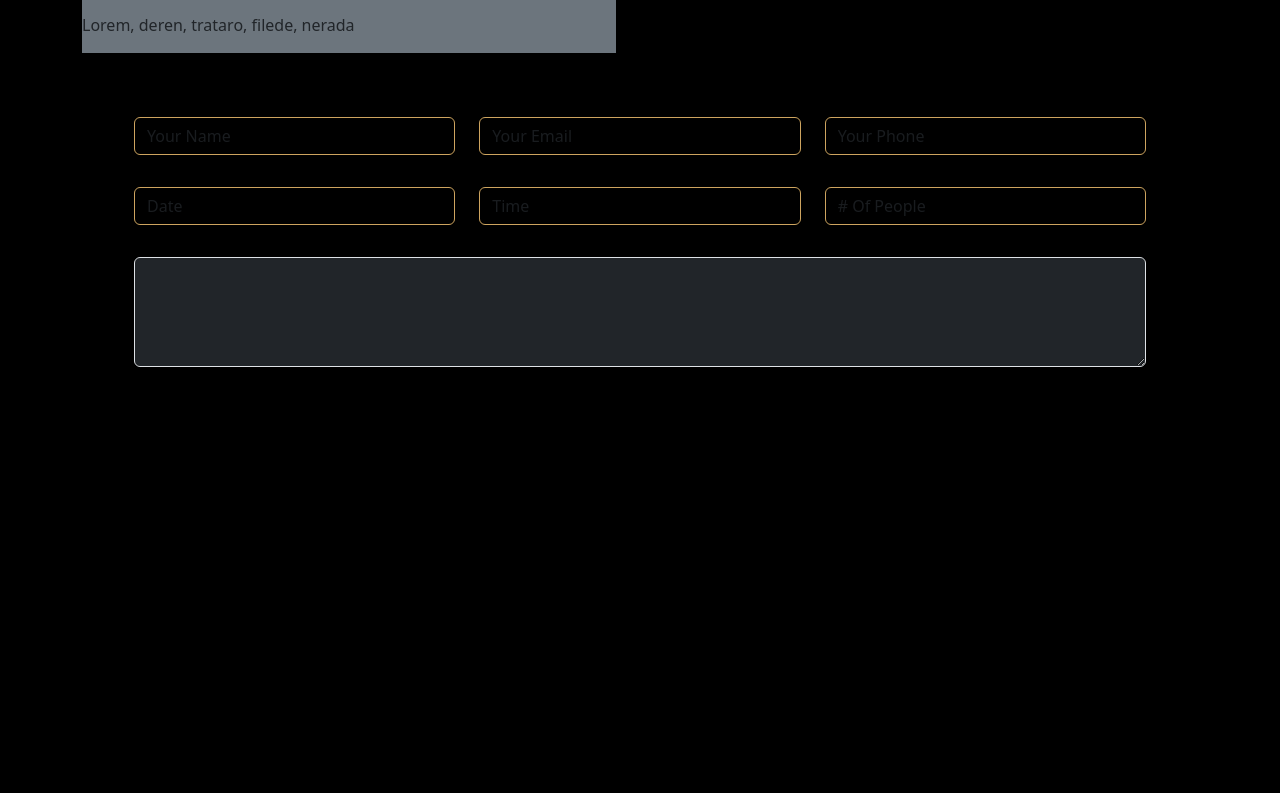
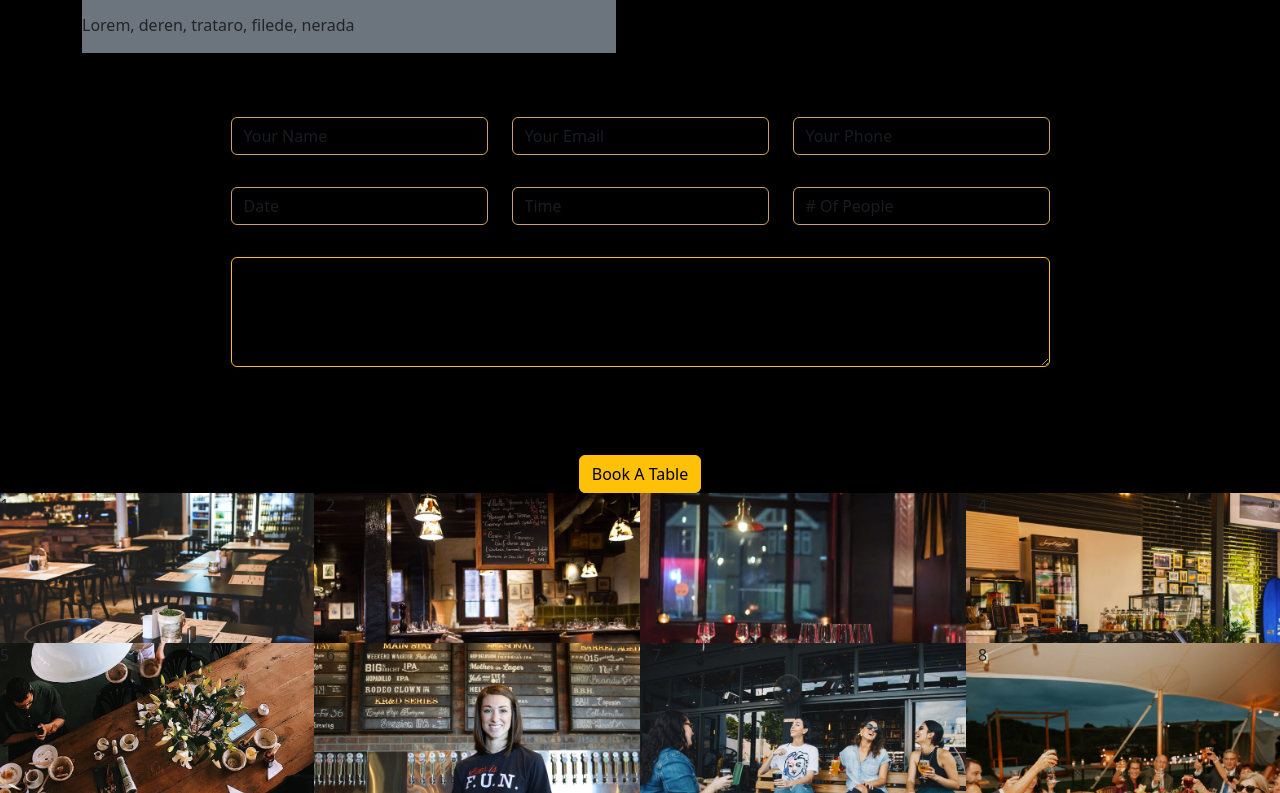
Before and after one commit to aissahoney/CbienBon, a website: page index.html in a window 1280 px wide. Shown: the part 2771-3564 px from the top of the page. Before the commit the page ends 3226 px from the top, so only its background shows below. Drawn offline with nearby package versions, Linux system fonts and the light colour scheme.

Commit message:
section gallery 1ere touche

```diff
--- a/index.html
+++ b/index.html
@@ -205,9 +205,11 @@
 </section>
 <!-- ____________________________________________________________________________________ -->
 <!-- EVENT -->
+
 <!-- ____________________________________________________________________________________ -->
 <!-- RESERVATION-->
-<section class="section6 container text-light gap-5 p-5">
+<section class="section6">
+<form class="containertext-light gap-5 p-5" are>
 <div class="row p-3 ">
     <div class="col">
         <!-- Name input -->
@@ -249,10 +251,31 @@
     </div>
 </div>
 <div class="form-outline p-3 mb-4">
-    <textarea class="form-control bg-dark"  rows="4" placeholder="Message">
+    <textarea class="form-control bg-black border-warning "  rows="4" placeholder="Message">
     </textarea>
 </div>
+</form>
+<button type="submit" class="btn btn-warning">Book A Table</button>
 </section>
+<!-- ____________________________________________________________________________________ -->
+<!-- GALLERY -->
+<div class="test">
+    <div class="row">
+        <div class="col col1">1 </div>
+        <div class="col col2">2</div>
+        <div class="col col3">3</div>
+        <div class="col col4">4</div>
+    </div>
+
+    <div class="row">
+
+        <div class="col col5">5</div>
+        <div class="col col6">6</div>
+        <div class="col col7">7</div>
+        <div class="col col8">8</div>
+    </div>
+</div>
+
     <script src="./node_modules/bootstrap/dist/js/bootstrap.bundle.js"></script>
 </body>
 </html>
--- a/src/sass/modules/_section4.sass
+++ b/src/sass/modules/_section4.sass
@@ -14,3 +14,4 @@
         li
             a
                 text-decoration: none
+                color: #CDA45F
--- a/src/sass/modules/_section6.sass
+++ b/src/sass/modules/_section6.sass
@@ -1,9 +1,13 @@
 .section6
+    display: flex
+    flex-direction: column
+    align-items: center
+    justify-content: center
+
     .row
         input
             background: black
             border: 1px solid #CDA45F
-textarea
-    background: black
-    color: #CDA45F
-    border: 1px solid  #CDA45F
+
+    textarea
+        border: 1px solid #CDA45F
--- a/src/sass/modules/_style.sass
+++ b/src/sass/modules/_style.sass
@@ -3,6 +3,7 @@
 @import ./_section2.sass
 @import ./_section4.sass
 @import ./_section6.sass
+@import ./test.sass
 
 
 
--- /dev/null
+++ b/src/sass/modules/test.sass
@@ -0,0 +1,45 @@
+.col1
+    background: url("../../../public/img/gallery/gallery-1.jpg")
+    background-size: cover
+    height: 150px
+    width: 150px
+.col2
+    background: url("../../../public/img/gallery/gallery-2.jpg")
+    background-size: cover
+    height: 150px
+    width: 150px
+
+.col3
+    background: url("../../../public/img/gallery/gallery-3.jpg")
+    background-size: cover
+    height: 150px
+    width: 150px
+
+.col4
+    background: url("../../../public/img/gallery/gallery-4.jpg")
+    background-size: cover
+    height: 150px
+    width: 150px
+
+.col5
+    background: url("../../../public/img/gallery/gallery-5.jpg")
+    background-size: cover
+    height: 150px
+    width: 150px
+.col6
+    background: url(../../../public/img/gallery/gallery-6.jpg)
+    background-size: cover
+    height: 150px
+    width: 150px
+
+.col7
+    background: url(../../../public/img/gallery/gallery-7.jpg)
+    background-size: cover
+    height: 150px
+    width: 150px
+
+.col8
+    background: url(../../../public/img/gallery/gallery-8.jpg)
+    background-size: cover
+    height: 150px
+    width: 150px
```
Also changed, not shown: public/css/app.css, public/img/gallery/gallery-1.jpg (added), public/img/gallery/gallery-2.jpg (added), public/img/gallery/gallery-3.jpg (added), public/img/gallery/gallery-4.jpg (added), public/img/gallery/gallery-5.jpg (added), public/img/gallery/gallery-6.jpg (added), public/img/gallery/gallery-7.jpg (added), public/img/gallery/gallery-8.jpg (added), 1 other file.
